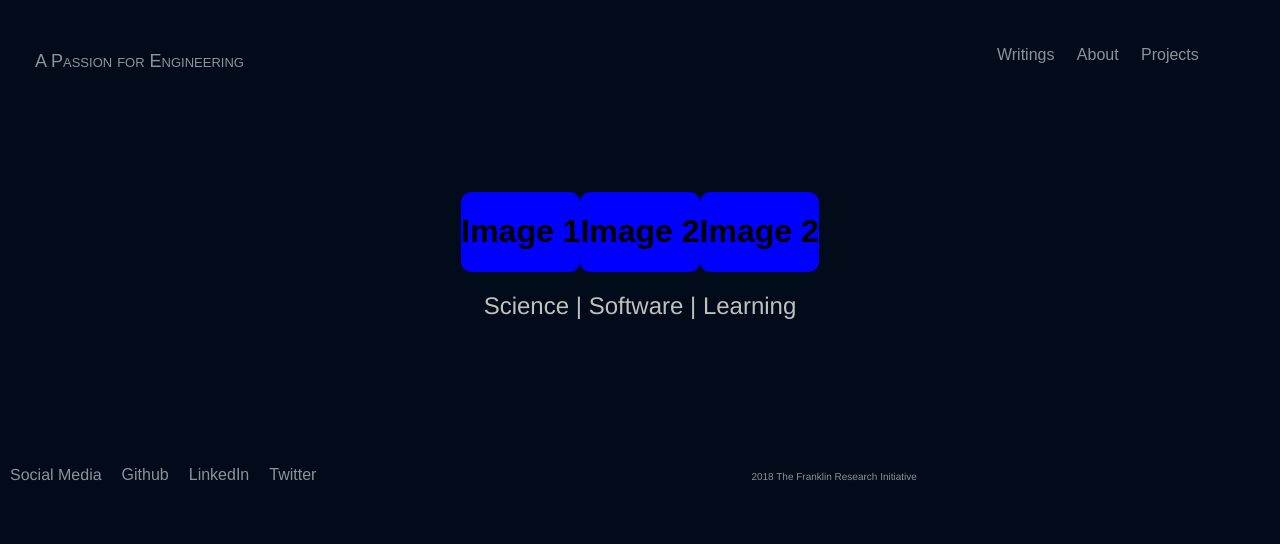
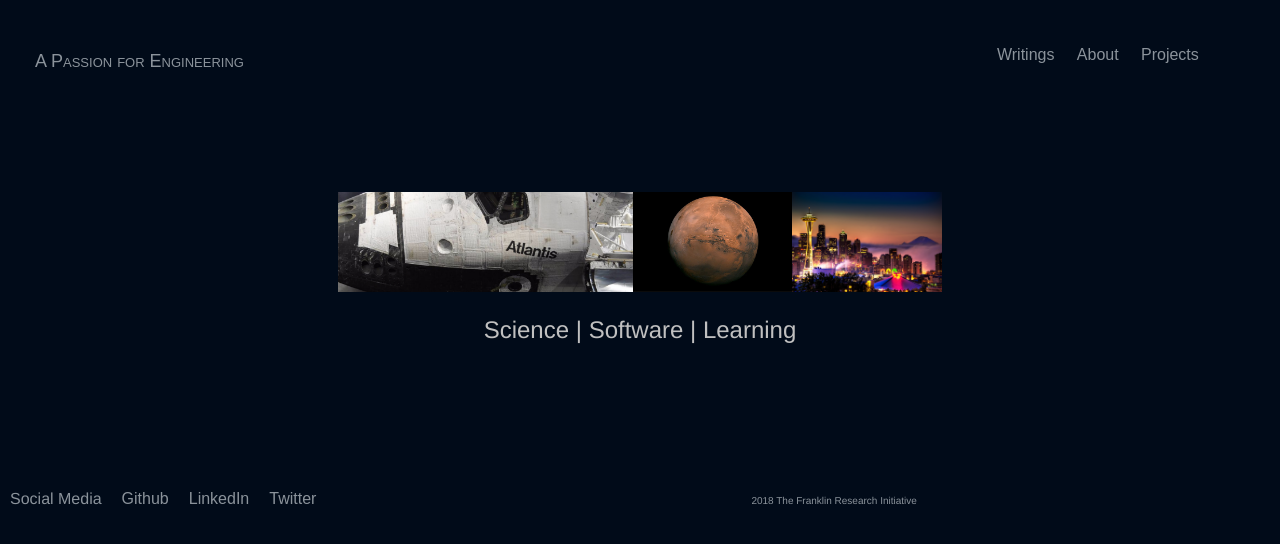
Before and after one commit to dave5801/Portfolio, a React (Create React App) app in the folder portfolio-site/: page / in a window 1280 px wide. Shown: the top 544 px of the page. Built offline with nearby package versions, Linux system fonts and the light colour scheme.

Commit message:
somehow I got the photos to look cool

```diff
--- a/portfolio-site/src/scenes/home/home-images/homeImageSection.js
+++ b/portfolio-site/src/scenes/home/home-images/homeImageSection.js
@@ -5,17 +5,18 @@ const HomeImageSection = () => (
   <div className="Home-Image-Section">
     <div className="images">
         <div>
-            <h1>Image 1</h1>
-        {/*
-            <img src={ require('./images/atlantis.png') }  alt="img1"/>*/}
+
+            <img src={ require('./images/atlantis.png') }  alt="img1"/>
         </div>
 
         <div>
-            <h1>Image 2</h1>
+
+            <img src={ require('./images/mars.png') }  alt="img1"/>
         </div>
 
         <div>
-            <h1>Image 2</h1>
+
+            <img src={ require('./images/seattle.png') }  alt="img1"/>
         </div>
     </div>
   </div>
```
